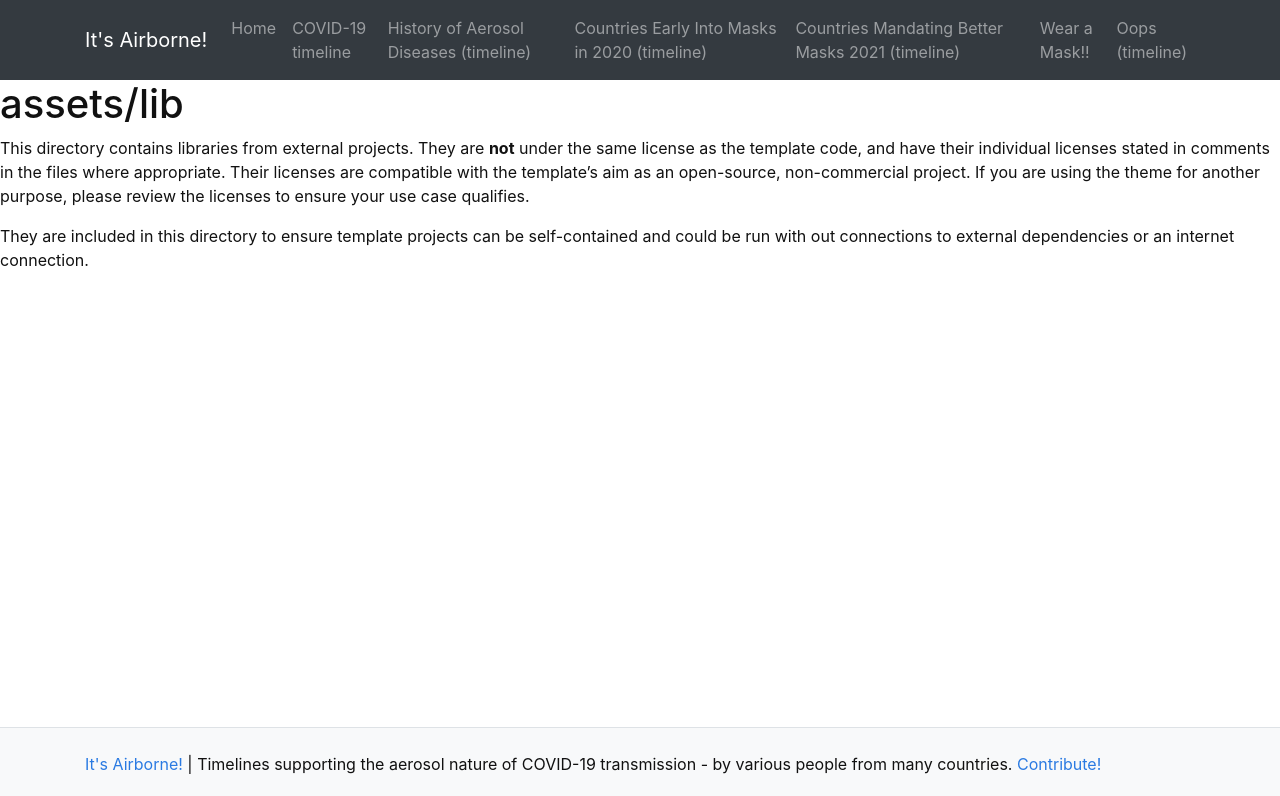
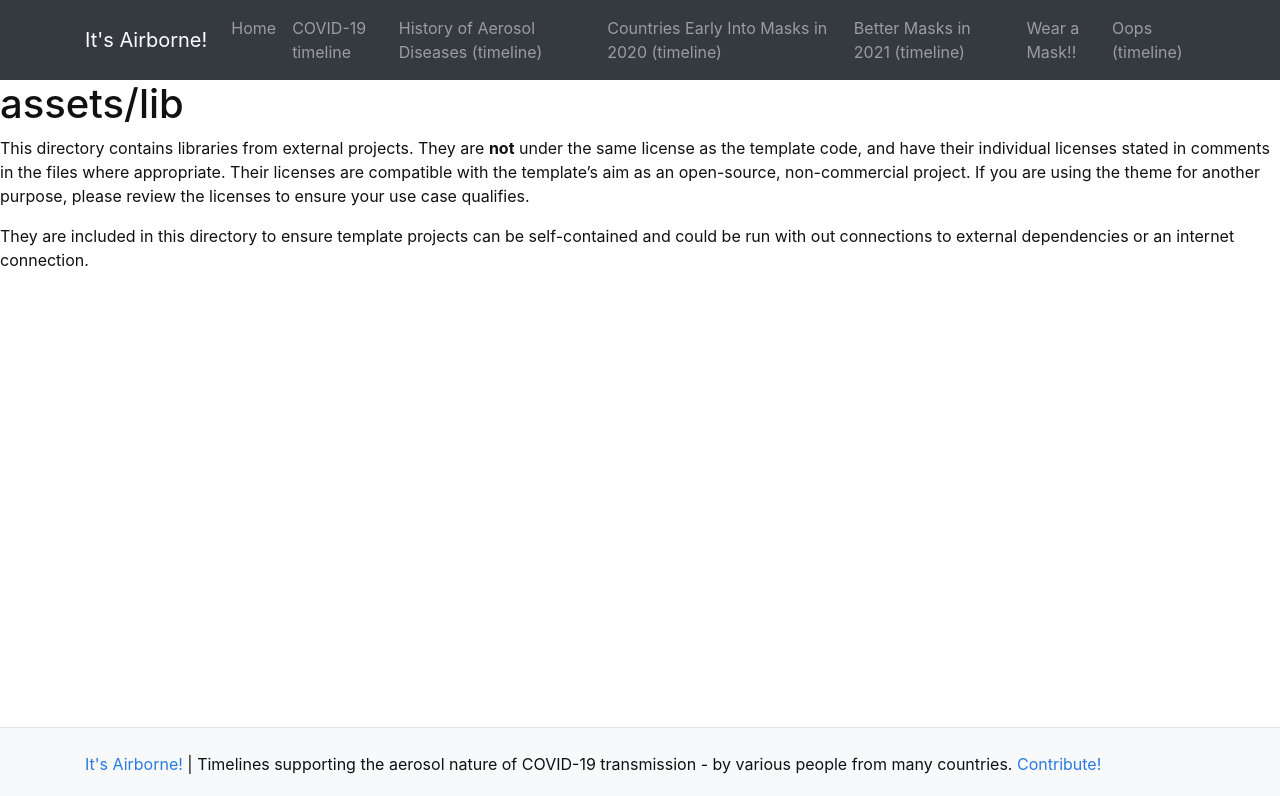
Before and after one commit to nichol7s/timelines-site, a Jekyll site: the page built from assets/lib/README.md, in a window 1280 px wide, cut to the strip 0-796 px from the top of the page. Built offline with Jekyll 4.4.1, drawn with Linux system fonts in a browser that asks for light colours; our own code applies the rules of GitHub Pages for plain Markdown files.

Commit message:
better title

```diff
--- a/pages/masks-2021.md
+++ b/pages/masks-2021.md
@@ -1,10 +1,10 @@
 ---
-title: Pushing for Better Masks in 2021
-nav: "Countries Mandating Better Masks 2021 (timeline)"
+title: Better Masks in 2021
+nav: "Better Masks in 2021 (timeline)"
 nav_order: 5
 timeline-json: masks-2021.json
 timeline-options:
   hash_bookmark: true
 ---
 
-A timeline "Better Mask" mandates in 2021, as well as significant news articles towards the same. Countries without domestic FFP2/N95 production 11 months on from the start, will make aligned recommendations. <a href="https://twitter.com/intent/tweet?url=https%3A%2F%2Fits-airborne.org%2Fmasks-2021&via=AerosolizedC19&text=%23COVIDisAirborne%20%23masks4All%20%23BetterMasks%20%23ventilation. See: " target="_blank">Tweet This Page</a>
+A timeline noting countries manading "Better Mask" in 2021, as well as significant news articles towards the same. Countries without domestic FFP2/N95 production 11 months on from the start, will make aligned recommendations. <a href="https://twitter.com/intent/tweet?url=https%3A%2F%2Fits-airborne.org%2Fmasks-2021&via=AerosolizedC19&text=%23COVIDisAirborne%20%23masks4All%20%23BetterMasks%20%23ventilation. See: " target="_blank">Tweet This Page</a>
```
